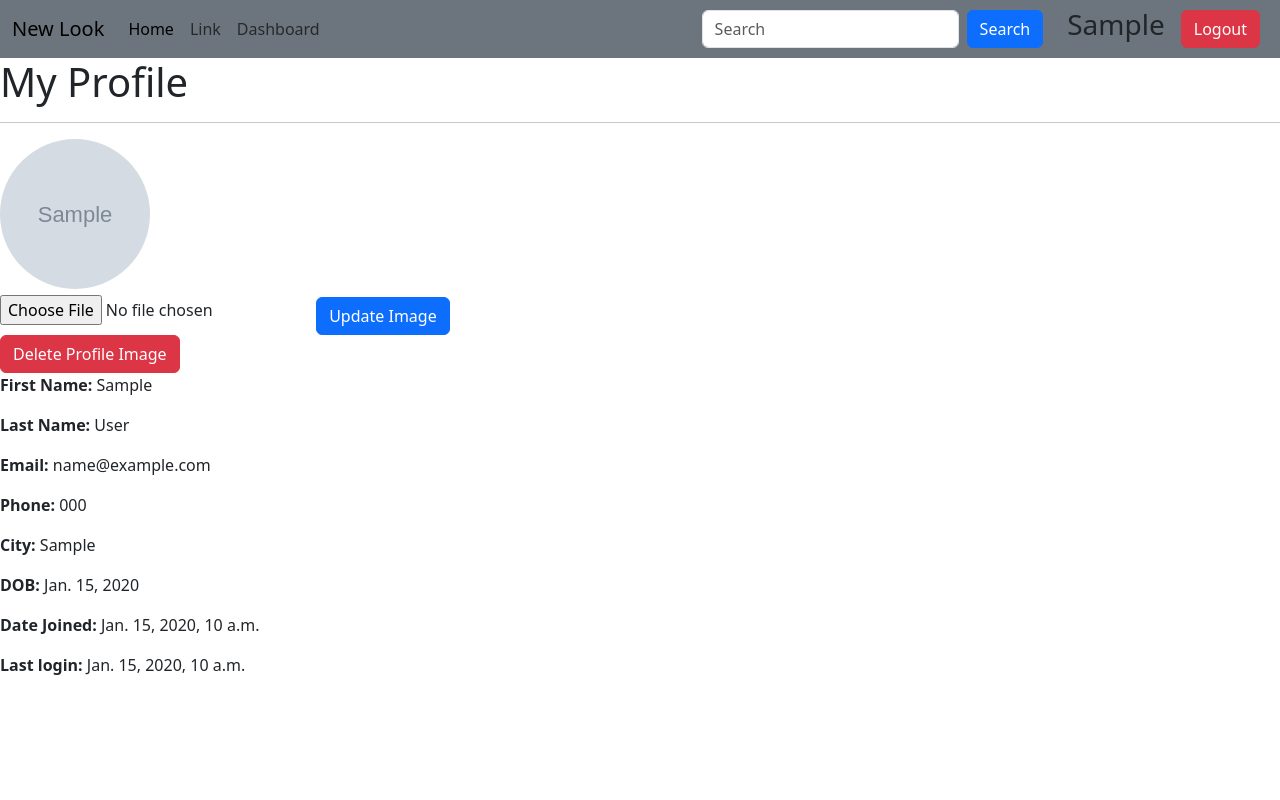
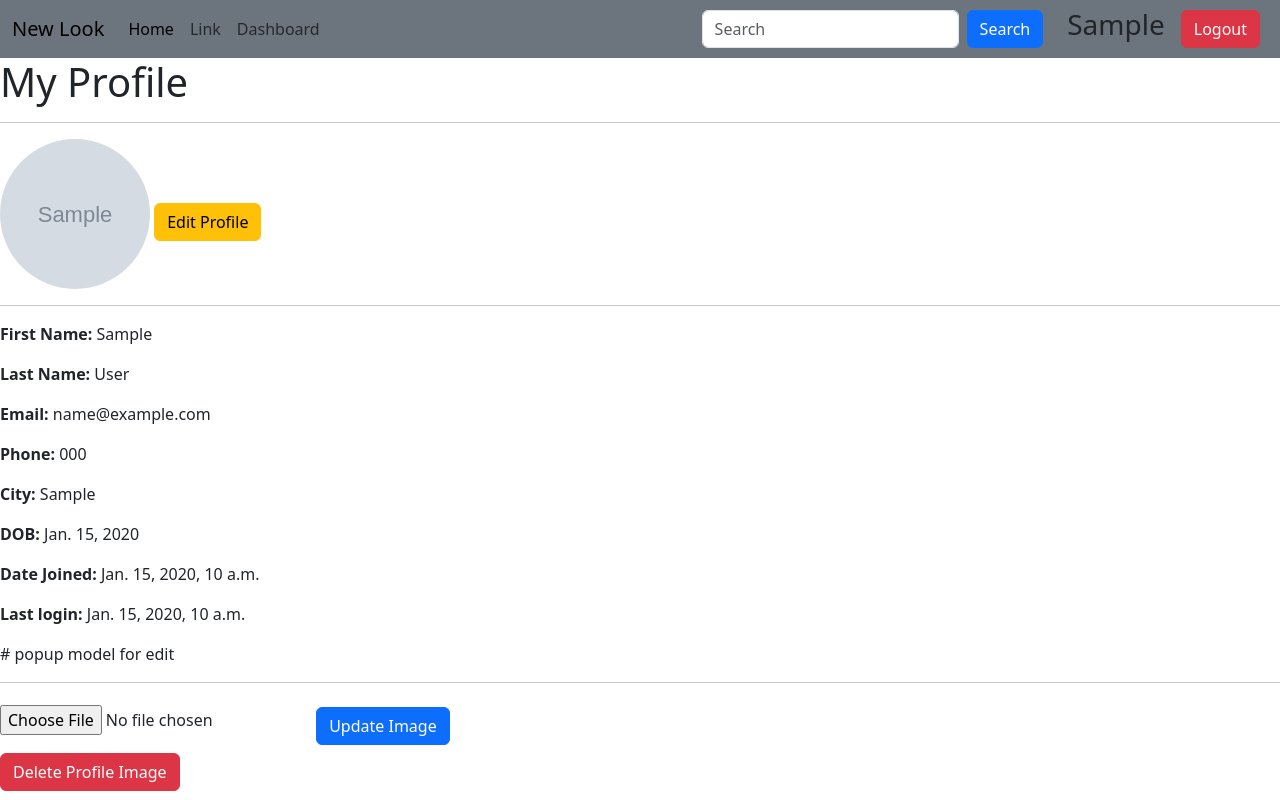
Before and after one commit to AnishOli/django-newlookproject, a Django app: page /profile/ in a window 1280 px wide. Run offline with Django 5.2, Linux system fonts and the light colour scheme; a user stored in the database is signed in; tables that the repository leaves empty hold one stand-in row (values such as "Sample post"); grey boxes marked "Sample" are stand-in pictures.

Commit message:
edit profile data

```diff
--- a/accounts/templates/users/profile.html
+++ b/accounts/templates/users/profile.html
@@ -1,33 +1,85 @@
 {% extends 'users/home.html' %}
-
 {% block content %}
 <h1>My Profile</h1>
 <hr>
-<img src="{{ user.profile_image.url }}"
-     alt="Profile Picture"
-     width="150" height="150" class="rounded-circle">
 
+<!-- Profile Image -->
+<img src="{{ user.profile_image.url }}" width="150" height="150" class="rounded-circle">
+
+<!-- EDIT PROFILE BUTTON (opens modal) -->
+<button class="btn btn-warning mt-3" data-bs-toggle="modal" data-bs-target="#editProfileModal">
+    Edit Profile
+</button>
+
+<hr>
+
+<!-- Profile Details -->
+<p><strong>First Name:</strong> {{ user.first_name }}</p>
+<p><strong>Last Name:</strong> {{ user.last_name }}</p>
+<p><strong>Email:</strong> {{ user.email }}</p>
+<p><strong>Phone:</strong> {{ user.phone_number }}</p>
+<p><strong>City:</strong> {{ user.city }}</p>
+<p><strong>DOB:</strong> {{ user.dob }}</p>
+<p><strong>Date Joined:</strong> {{ user.date_joined }}</p>
+<p><strong>Last login:</strong> {{ user.last_login }}</p>
+
+# popup model for edit
+<div class="modal fade" id="editProfileModal" tabindex="-1">
+  <div class="modal-dialog modal-dialog-centered">
+    <div class="modal-content">
+
+      <div class="modal-header">
+        <h5 class="modal-title">Edit Profile</h5>
+        <button type="button" class="btn-close" data-bs-dismiss="modal"></button>
+      </div>
+
+      <form method="POST">
+        {% csrf_token %}
+
+        <div class="modal-body">
+
+          <label>First Name</label>
+          <input type="text" name="first_name" value="{{ user.first_name }}" class="form-control mb-2">
+
+          <label>Last Name</label>
+          <input type="text" name="last_name" value="{{ user.last_name }}" class="form-control mb-2">
+
+          <label>Phone Number</label>
+          <input type="text" name="phone_number" value="{{ user.phone_number }}" class="form-control mb-2">
+
+          <label>City</label>
+          <input type="text" name="city" value="{{ user.city }}" class="form-control mb-2">
+
+          <label>Date of Birth</label>
+          <input type="date" name="dob" value="{{ user.dob|date:'Y-m-d' }}" class="form-control mb-2">
+
+        </div>
+
+        <div class="modal-footer">
+          <button type="button" class="btn btn-secondary" data-bs-dismiss="modal">Cancel</button>
+          <button type="submit" class="btn btn-success">Save Changes</button>
+        </div>
+
+      </form>
+
+    </div>
+  </div>
+</div>
+
+
+<hr>
+
+<!-- UPDATE IMAGE -->
 <form action="{% url 'update_profile_image' %}" method="POST" enctype="multipart/form-data">
     {% csrf_token %}
     <input type="file" name="profile_image" required>
     <button type="submit" class="btn btn-primary mt-2">Update Image</button>
 </form>
 
+<!-- DELETE IMAGE -->
 <form action="{% url 'delete_profile_image' %}" method="POST">
     {% csrf_token %}
-    <button type="submit" class="btn btn-danger">Delete Profile Image</button>
+    <button type="submit" class="btn btn-danger mt-2">Delete Profile Image</button>
 </form>
 
-
-
-<p><strong>First Name:</strong> {{ request.user.first_name }}</p>
-<p><strong>Last Name:</strong> {{ request.user.last_name }}</p>
-<p><strong>Email:</strong> {{ request.user.email }}</p>
-<p><strong>Phone:</strong> {{ request.user.phone_number }}</p>
-<p><strong>City:</strong> {{ request.user.city }}</p>
-<p><strong>DOB:</strong> {{ request.user.dob }}</p>
-<p><strong>Date Joined:</strong> {{ request.user.date_joined}}</p>
-<p><strong>Last login:</strong> {{ request.user.last_login}}</p>
-
-
-{% endblock content %}
+{% endblock %}
--- a/accounts/views.py
+++ b/accounts/views.py
@@ -7,30 +7,11 @@ from django.contrib import messages
 from django.contrib.auth import get_user_model
 from accounts.models import Customer
 from django.contrib.auth.hashers import check_password
-
-
-# def register(request):
-#     if request.method == "POST":
-#         form = CustomerRegistrationForm(request.POST)
-#         if form.is_valid():
-#             user = form.save(commit=False)
-
-#             # Hash password manually
-#             user.set_password(form.cleaned_data['password1'])
-#             user.save()
-
-#             return redirect("login")
-#         else:
-#             print(form.errors)
-#     else:
-#         form = CustomerRegistrationForm()
-
-#     return render(request, "users/register.html", {"form": form})
+import os
 
 def register(request):
     if request.method == "POST":
        # receive payload setp1
-
 
         first_name = request.POST.get("first_name")
         last_name = request.POST.get("last_name")
@@ -59,9 +40,6 @@ def register(request):
 
 
        # cretae db model
-
-
-
 
         # Create user
         user = Customer.objects.create_user(
@@ -105,31 +83,10 @@ def user_login(request):
             messages.error(request,"Sorry incorrect password")
     return render(request, 'users/login.html')
 
-        # user = authenticate(request, email=email, password=password)
-
-        # if user is not None:
-        #     login(request, user)
-        #     return redirect("home")   # or dashboard
-        # else:
-        #     return render(request, "users/login.html", {
-        #         "error": "Invalid email or password"
-        #     })
 
     return render(request, "users/login.html")
 
 
-# def user_login(request):
-#     if request.method == 'POST':
-#         email = request.POST.get('email')
-#         password = request.POST.get('password')
-#         print(email,password)
-
-#         user = authenticate(request,email= email, password=password)
-#         if user is not None:
-#             login(request,user)
-
-#             return redirect('home')
-#     return render(request, 'users/login.html')
 
 @login_required
 def user_logout(request):
@@ -142,7 +99,23 @@ def user_home(request):
 @login_required
 def user_profile(request):
     customer = request.user
-    return render(request, 'users/profile.html',{'customer':customer})
+
+    if request.method == "POST":
+        customer.first_name = request.POST.get("first_name")
+        customer.last_name = request.POST.get("last_name")
+        customer.phone_number = request.POST.get("phone_number")
+        customer.city = request.POST.get("city")
+
+        dob_value = request.POST.get("dob")
+        if dob_value == "" or dob_value is None:
+            customer.dob = None
+        else:
+            customer.dob = dob_value
+
+        customer.save()
+        return redirect("profile")
+
+    return render(request, 'users/profile.html', {'customer': customer})
 
 @login_required
 def update_profile_image(request):
@@ -154,8 +127,7 @@ def update_profile_image(request):
         return redirect("profile")
 
 
-from django.contrib.auth.decorators import login_required
-import os
+
 
 @login_required
 def delete_profile_image(request):
```
Also changed, not shown: static/images/20151116_133150.jpg (added).
